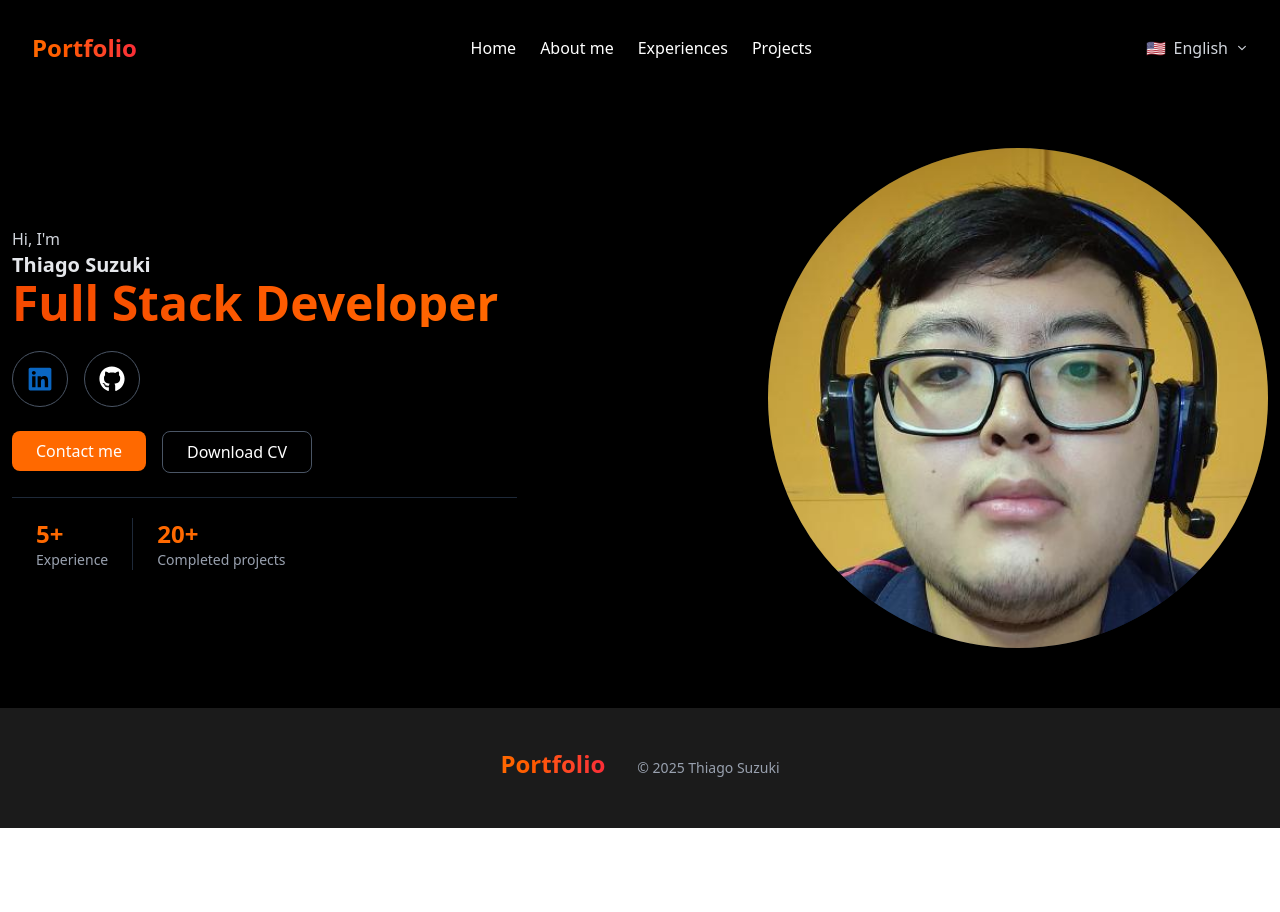
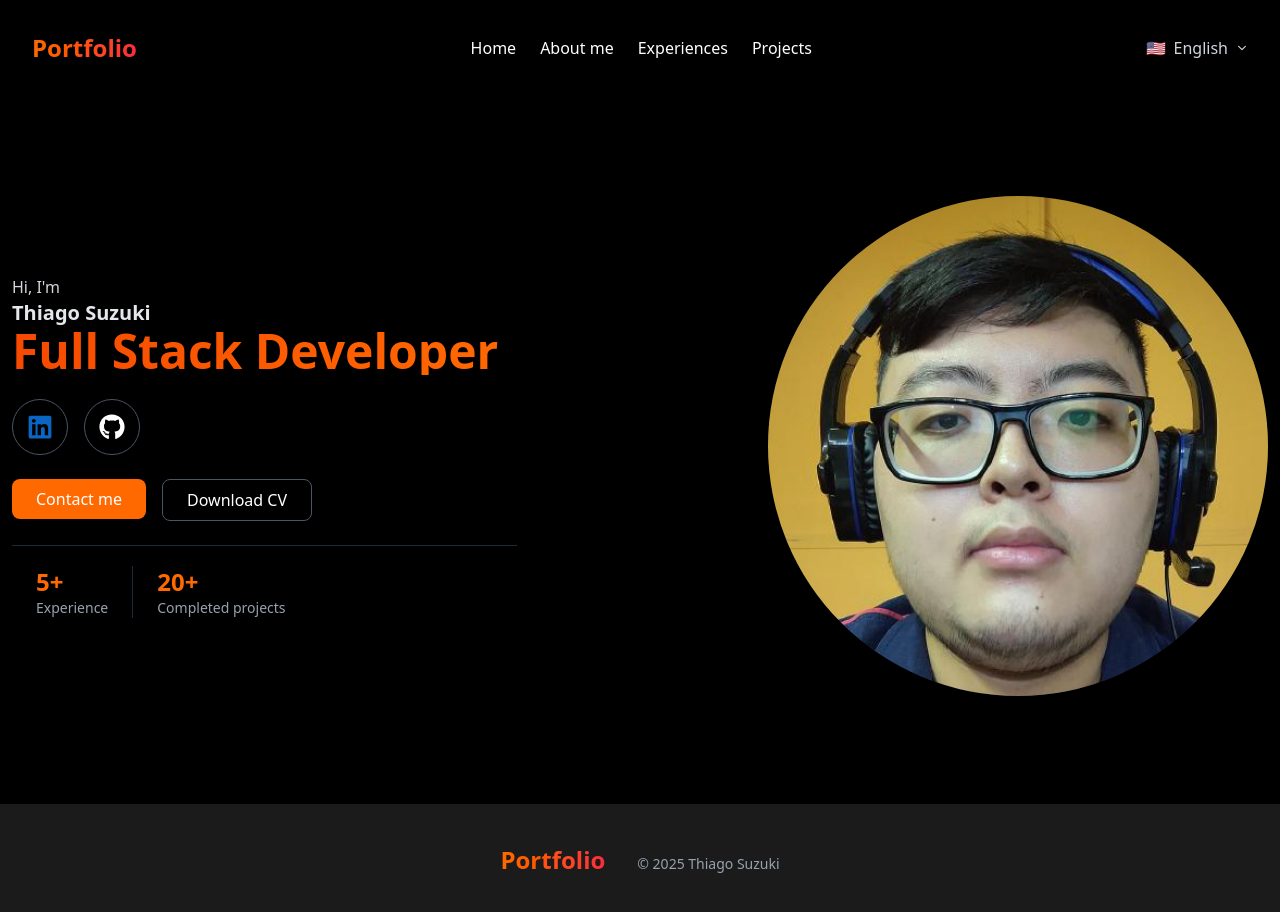
Before and after one commit to thiago-suzuki/next-portfolio-suzuki, a Next.js app: page /en in a window 1280 px wide. Shown: the top 912 px of the page. Before the commit the page ends 828 px from the top, so only its background shows below. Built offline with nearby package versions, Linux system fonts and the light colour scheme.

Commit message:
fix: fix size

```diff
--- a/src/components/Pages/About/index.tsx
+++ b/src/components/Pages/About/index.tsx
@@ -26,7 +26,7 @@ export function About() {
               },
             }}
         >
-            <div className="text-white">
+            <div className="text-white py-6">
                 <div className="container mx-auto px-4">
                     <div className="grid grid-cols-1 gap-8">
                         <div className="text-center">
--- a/src/components/Pages/Home/index.tsx
+++ b/src/components/Pages/Home/index.tsx
@@ -16,7 +16,7 @@ export function Home() {
 
     return (
         <motion.div
-            className="container mx-auto my-0 grid grid-cols-1 lg:grid-cols-12 gap-8 p-3 relative"
+            className="container mx-auto my-0 grid grid-cols-1 lg:grid-cols-12 gap-8 p-3 py-15 relative"
             initial={{
               y: 20,
               opacity: 0,
@@ -29,7 +29,7 @@ export function Home() {
               },
             }}
         >
-            <div className="lg:col-span-5 flex flex-col justify-center space-y-6">
+            <div className="lg:col-span-5 flex flex-col justify-center space-y-6 ">
                 <div className="text-center lg:text-left">
                     <p className="text-gray-300">{t('hello')}</p>
                     <h2 className="text-xl font-semibold text-gray-200">Thiago Suzuki</h2>
```
